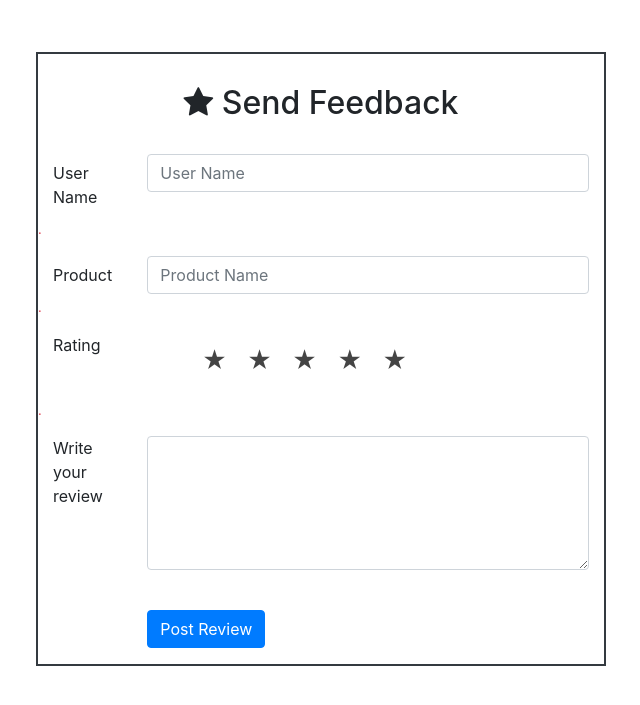
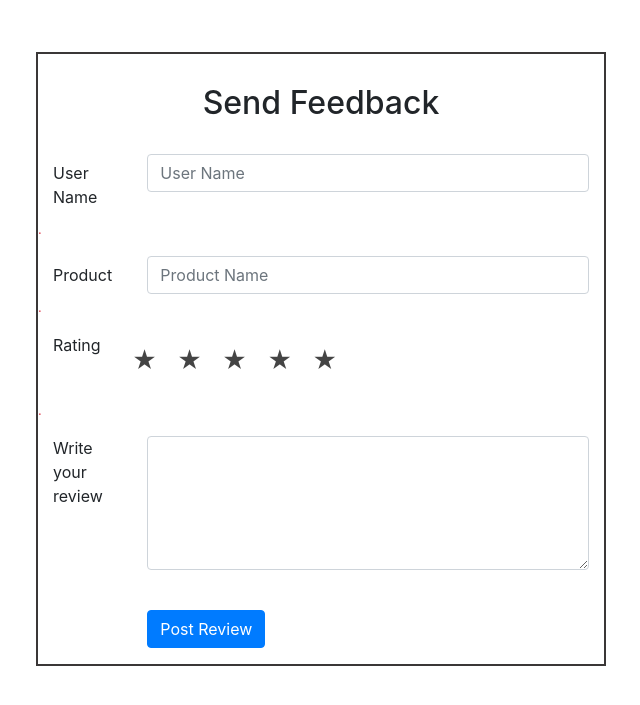
Before and after one commit to sHadowKing9999/Flask-Review-App, a Flask app: page / in a window 1280 px wide. Shown: the part 58-763 px from the top of the page, without its empty margins (319-959 px from the left). Run offline with Flask 2, Linux system fonts and the light colour scheme; some libraries are stand-ins or nearby versions.

Commit message:
style improvement

```diff
--- a/app/static/css/style.css
+++ b/app/static/css/style.css
@@ -9,7 +9,7 @@ body{
     padding-top:60px;
 }
 div.stars {
-  width: 270px;
+  width: 200px;
   display: inline-block;
 }
 .checked{
@@ -35,3 +35,17 @@ label.star:hover { transform: scale(1.3); }
 label.star:before {
   content: '★ ';
 }
+@media screen and (max-width:380px){
+  div.stars {
+    width: 130px;
+  }
+  label.star {
+    padding: 5px;
+    font-size: 1.2em;
+    color: #444;
+    transition: all .2s;
+  }
+  .form{
+    border:none;
+  }
+}
--- a/app/templates/forms.html
+++ b/app/templates/forms.html
@@ -22,8 +22,8 @@
 
       {%from "errors.html" import render_field%}
       <div class ="row" >
-        <div class ="col-md-6 offset-md-3 align-items-center border-dark form" style="padding-top: 30px;">
-          <h2 style="text-align: center;"><span class="fa fa-star"></span> Send Feedback</h2><br>
+        <div class ="col-md-6 offset-md-3 align-items-center  form" style="padding-top: 30px;">
+          <h2 style="text-align: center;"> Send Feedback</h2><br>
           <form method="POST" action="/feedback">
             <div class="form-group row">
               <label for="username" class="col-md-2 col-form-label">User Name
@@ -42,8 +42,8 @@
               <small class="form-text text-danger">{{render_field(form.product)}}.</small>
             </div>
             <div class="form-group row ">
-              <div class="col-2">Rating</div>
-              <div class="col-10">
+              <div class="col-md-2">Rating</div>
+              <div class="col-md-10 col-10">
                 <div class="stars d-flex flex-row-reverse">
                   <input class="star star-5" id="star-5" type="radio" name="rating" value="5"/>
                   <label class="star star-5" for="star-5"></label>
--- a/data.csv
+++ b/data.csv
@@ -1 +1,3 @@
 User Name,Product Name,Rating,Review,Time
+
+Reet,hekgdj,5,afaf,"January 29, 2021 16:30:42"
```
